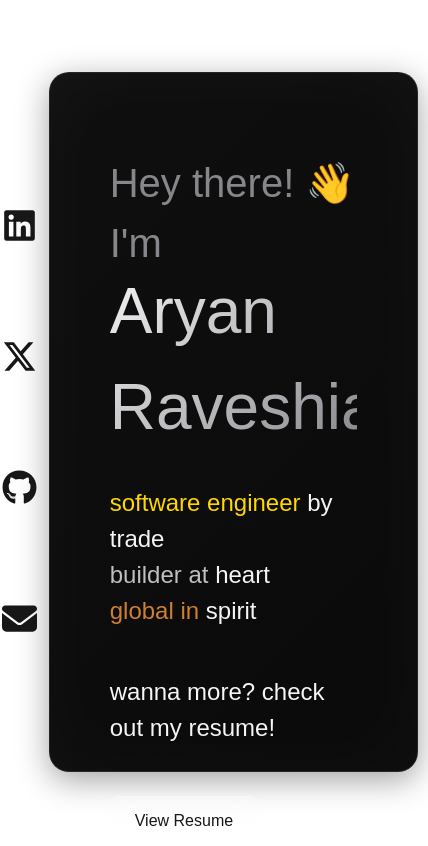
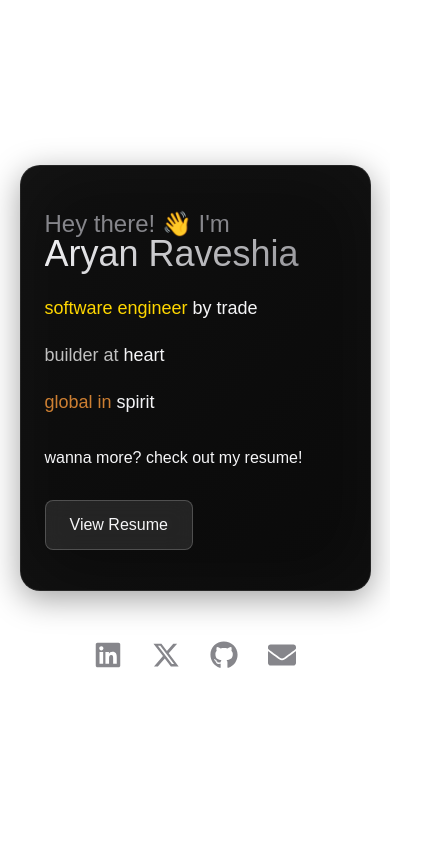
Before and after one commit to ChrisWakanda/Portfolio, a Next.js app: page /Maincontent in a window 390 px wide. Shown: the whole page, 428 px wide, since content can reach past the window. Built offline with nearby package versions, Linux system fonts and the light colour scheme.

Commit message:
mobile responsive additions

```diff
--- a/app/(Landingpage)/Maincontent/intro.tsx
+++ b/app/(Landingpage)/Maincontent/intro.tsx
@@ -1,13 +1,19 @@
+import Link from "next/link"
+import { FaGithub, FaLinkedin, FaEnvelope } from "react-icons/fa";
+import { FaXTwitter } from "react-icons/fa6";
 
-import Link from "next/link"
-
-<link href="https://fonts.googleapis.com/css2?family=Montserrat:wght@100;200;300&display=swap" rel="stylesheet"></link>
 export default function Intro() {
     return (
-        <div style={{ display: "flex", justifyContent: "center", alignItems: "center", height: "100vh", width: "100vw" }}>
-
-
         <div style={{
+            display: "flex",
+            flexDirection: "column",
+            justifyContent: "center",
+            alignItems: "center",
+            minHeight: "100vh",
+            width: "100%",
+            padding: "20px 0"
+        }}>
+            <div className="intro-card" style={{
                 background: "linear-gradient(135deg, #0f0f0f 0%, #0a0a0a 100%)",
                 borderRadius: "20px",
                 padding: "80px 60px",
@@ -18,50 +24,110 @@ export default function Intro() {
                 border: "1px solid rgba(255, 255, 255, 0.1)",
                 boxShadow: "0 8px 32px 0 rgba(0, 0, 0, 0.37), 0 0 80px rgba(255, 255, 255, 0.03) inset"
             }}>
-
                 <div style={{ padding: 0 }}>
                     <div style={{ fontFamily: "'Montserrat', sans-serif", margin: "auto" }}>
-                        <div style={{ fontSize: "40px", fontWeight: 300, color: "#86868b" }}>Hey there! 👋 I&apos;m</div>
-                        <div style={{
+                        <div className="intro-greeting" style={{
+                            fontSize: "40px",
+                            fontWeight: 300,
+                            color: "#86868b"
+                        }}>
+                            Hey there! 👋 I&apos;m
+                        </div>
+
+                        <div className="intro-name" style={{
                             fontFamily: "'Montserrat', sans-serif",
                             fontSize: "64px",
                             fontWeight: 400,
                             background: "linear-gradient(135deg, #f5f5f7 0%, #86868b 100%)",
                             WebkitBackgroundClip: "text",
                             WebkitTextFillColor: "transparent",
-                            backgroundClip: "text", marginTop: "-10px"
-                        }}>Aryan Raveshia</div>
-                        <div style={{ fontSize: "24px", fontWeight: 300, color: "#ffd700", marginTop: "30px" }}>software engineer <span style={{ color: "#f5f5f7" }}>by trade</span></div>
-                        <div style={{ fontSize: "24px", fontWeight: 300, color: "#C0C0C0", marginTop: "0px" }}>builder at <span style={{ color: "#f5f5f7" }}>heart</span></div>
-                        <div style={{ fontSize: "24px", fontWeight: 300, color: "#cd7f32", marginTop: "0px" }}>global in <span style={{ color: "#f5f5f7" }}>spirit</span></div>
-                        <div style={{ fontSize: "24px", fontWeight: 300, color: "#f5f5f7", marginTop: "45px" }}>wanna more? check out my resume! </div>
-                        <div style={{ marginTop: "50px" }}>
+                            backgroundClip: "text",
+                            marginTop: "-10px"
+                        }}>
+                            Aryan Raveshia
+                        </div>
+
+                        <div className="intro-tagline" style={{
+                            fontSize: "24px",
+                            fontWeight: 300,
+                            color: "#ffd700",
+                            marginTop: "30px"
+                        }}>
+                            software engineer <span style={{ color: "#f5f5f7" }}>by trade</span>
+                        </div>
+
+                        <div className="intro-tagline" style={{
+                            fontSize: "24px",
+                            fontWeight: 300,
+                            color: "#C0C0C0",
+                            marginTop: "0px"
+                        }}>
+                            builder at <span style={{ color: "#f5f5f7" }}>heart</span>
+                        </div>
+
+                        <div className="intro-tagline" style={{
+                            fontSize: "24px",
+                            fontWeight: 300,
+                            color: "#cd7f32",
+                            marginTop: "0px"
+                        }}>
+                            global in <span style={{ color: "#f5f5f7" }}>spirit</span>
+                        </div>
+
+                        <div className="intro-description" style={{
+                            fontSize: "24px",
+                            fontWeight: 300,
+                            color: "#f5f5f7",
+                            marginTop: "45px"
+                        }}>
+                            wanna more? check out my resume!
+                        </div>
+
+                        <div className="intro-button-wrapper" style={{ marginTop: "50px" }}>
                             <Link href="/Docs/aryan_resume.pdf" target="_blank" rel="noopener noreferrer">
-                                <button
-                                    style={{
+                                <button style={{
                                     padding: "12px 24px",
                                     fontSize: "16px",
                                     fontWeight: 500,
-                                        color: "#",
-                                        //background: "linear-gradient(135deg, #FFD700, #B8860B)",
+                                    color: "#f5f5f7",
                                     background: "rgba(255, 255, 255, 0.1)",
                                     backdropFilter: "blur(10px)",
                                     border: "1px solid rgba(255, 255, 255, 0.2)",
-
-                                        //border: "none",
                                     borderRadius: "8px",
                                     cursor: "pointer",
                                     fontFamily: "'Montserrat', sans-serif",
-                                    }}
-                                >
+                                    transition: "all 0.3s ease"
+                                }}>
                                     View Resume
                                 </button>
                             </Link>
                         </div>
-
                     </div>
                 </div>
             </div>
+
+            <div className="mobile-social-footer" style={{
+                            display: "none",
+                            justifyContent: "center",
+                            gap: "30px",
+                            marginTop: "30px",
+                            paddingBottom: "30px"
+                        }}>
+                            <Link href="https://www.linkedin.com/in/aryanraveshia/" target="_blank" rel="noopener noreferrer">
+                                <FaLinkedin size={28} color="#86868b" />
+                            </Link>
+                            <Link href="https://x.com/aryan_raveshia" target="_blank" rel="noopener noreferrer">
+                                <FaXTwitter size={28} color="#86868b" />
+                            </Link>
+                            <Link href="https://github.com/ChrisWakanda" target="_blank" rel="noopener noreferrer">
+                                <FaGithub size={28} color="#86868b" />
+                            </Link>
+                            <Link href="mailto:aryan.raveshia12@gmail.com">
+                                <FaEnvelope size={28} color="#86868b" />
+                            </Link>
             </div>
+
+        </div>
+
     )
 }
--- a/app/(Landingpage)/layout.tsx
+++ b/app/(Landingpage)/layout.tsx
@@ -7,10 +7,10 @@ export default function LPLayout({ children }: Readonly<{ children: ReactNode }>
     return (
 
         <div style={{ display: "flex" }}>
-            <div className="side-bar-bg" style={{ width: "10%", height: "100vh", position: "fixed" }}>
+            <div className="sidebar-desktop side-bar-bg" style={{ width: "10%", height: "100vh", position: "fixed" }}>
                 <LpSidebar />
             </div>
-            <div style={{
+            <div className="sidebar-divider" style={{
                 position: "fixed",
                 left: "10%",
                 top: 0,
@@ -19,7 +19,7 @@ export default function LPLayout({ children }: Readonly<{ children: ReactNode }>
                 background: "rgba(255, 255, 255, 0.1)",
                 zIndex: 10
             }}></div>
-            <div style={{ display: "flex", width: "90%", marginLeft: "auto" }}>
+            <div className="main-content-wrapper" style={{ display: "flex", width: "90%", marginLeft: "auto" }}>
                 {children}
             </div>
         </div>
--- a/app/(Landingpage)/styles.css
+++ b/app/(Landingpage)/styles.css
@@ -3,3 +3,63 @@
         padding-left: 140px !important;
     }
 }
+
+@media (max-width: 768px) {
+    .sidebar-desktop {
+        display: none !important;
+    }
+
+    .sidebar-divider {
+        display: none !important;
+    }
+
+    .main-content-wrapper {
+        width: 100% !important;
+        margin-left: 0 !important;
+    }
+
+    .intro-card {
+        padding: 40px 24px !important;
+        min-height: auto !important;
+        max-height: none !important;
+        width: 90% !important;
+        margin: 20px auto !important;
+    }
+
+    .intro-greeting {
+        font-size: 24px !important;
+    }
+
+    .intro-name {
+        font-size: 36px !important;
+        line-height: 1.2 !important;
+    }
+
+    .intro-tagline {
+        font-size: 18px !important;
+        margin-top: 20px !important;
+    }
+
+    .intro-description {
+        font-size: 16px !important;
+        margin-top: 30px !important;
+    }
+
+    .intro-button-wrapper {
+        margin-top: 30px !important;
+    }
+
+    .mobile-social-footer {
+        display: flex !important;
+    }
+}
+
+@media (min-width: 769px) {
+    .mobile-social-footer {
+        display: none !important;
+    }
+
+    .sidebar-desktop {
+        display: block !important;
+    }
+}
--- a/app/globals.css
+++ b/app/globals.css
@@ -19,7 +19,7 @@
   }
 }
 
-html{
+html {
   height: 100%;
 }
 
@@ -29,3 +29,63 @@ body {
   font-family: Arial, Helvetica, sans-serif;
   height: 100%;
 }
+
+@media (max-width: 768px) {
+  .sidebar-desktop {
+    display: none !important;
+  }
+
+  .sidebar-divider {
+    display: none !important;
+  }
+
+  .main-content-wrapper {
+    width: 100% !important;
+    margin-left: 0 !important;
+  }
+
+  .intro-card {
+    padding: 40px 24px !important;
+    min-height: auto !important;
+    max-height: none !important;
+    width: 90% !important;
+    margin: 20px auto !important;
+  }
+
+  .intro-greeting {
+    font-size: 24px !important;
+  }
+
+  .intro-name {
+    font-size: 36px !important;
+    line-height: 1.2 !important;
+  }
+
+  .intro-tagline {
+    font-size: 18px !important;
+    margin-top: 20px !important;
+  }
+
+  .intro-description {
+    font-size: 16px !important;
+    margin-top: 30px !important;
+  }
+
+  .intro-button-wrapper {
+    margin-top: 30px !important;
+  }
+
+  .mobile-social-footer {
+    display: flex !important;
+  }
+}
+
+@media (min-width: 769px) {
+  .mobile-social-footer {
+    display: none !important;
+  }
+
+  .sidebar-desktop {
+    display: block !important;
+  }
+}
```
Lines whose indentation alone changed are shown as unchanged.
